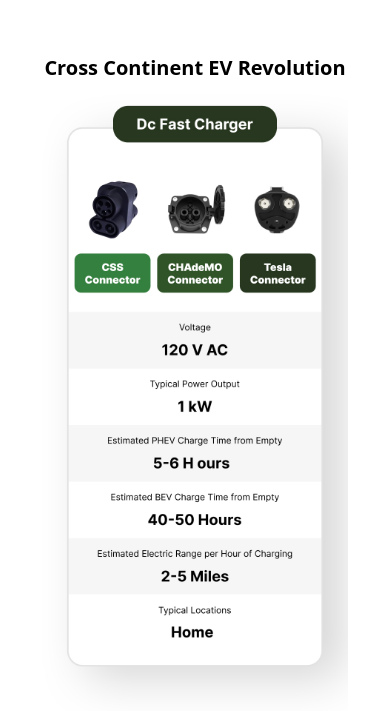
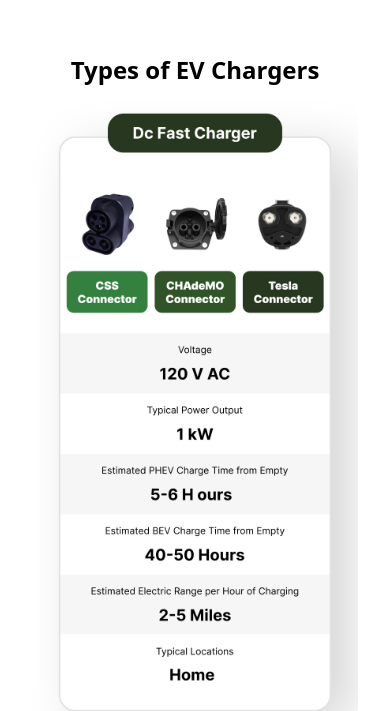
Before and after one commit to Wolf121Q/charj-webapp-main_2, a React (Vite) app: page / in a window 390 px wide. Shown: the part 1714-2425 px from the top of the page. Built offline with nearby package versions, Linux system fonts and the light colour scheme.

Commit message:
fixed responsiveness issues in  home page

```diff
--- a/src/pages/home/Index.jsx
+++ b/src/pages/home/Index.jsx
@@ -7,13 +7,15 @@ import charjDesktop from "../../assets/images/charj-desktop.jpg";
 import ecoSystem from "../../assets/images/eco-system.jpg";
 import { useMediaQuery } from 'react-responsive';
 import { Link } from "react-router-dom";
+import Footer from "../../components/footer";
 
 const Home = () => {
   const isSmallScreen = useMediaQuery({ maxWidth: 780 });
   const products = [
     {
       id: 1,
-      videoSrc:electricVehicle ,
+      videoSrc: electricVehicle,
+      background: true,
       title: "Cross Continent EV Revolution",
       subTitle: "Drive All Roads in the US, Canada, Europe and Middle East",
       orderUrl: "https://www.tesla.com/model3/design#overview",
@@ -22,6 +24,8 @@ const Home = () => {
     {
       id: 2,
       videoSrc: heroVideo,
+      background: true,
+
       title: "Cross Continent EV Revolution",
       subTitle: "Drive All Roads in the US, Canada, Europe and Middle East",
       orderUrl: "https://www.tesla.com/model3/design#overview",
@@ -30,8 +34,8 @@ const Home = () => {
     {
       id: 3,
       imgSrc: charjDesktop,
-      title: "Cross Continent EV Revolution",
-
+      title: "Types of EV Chargers",
+      background: false,
       imgSrcMobile: charjMobile2,
       imgSrcDesktop: true,
       orderUrl: "https://www.tesla.com/model3/design#overview",
@@ -40,7 +44,7 @@ const Home = () => {
     {
       id: 4,
       imgSrcMobile: charjMobile2,
-
+      background: false,
       orderUrl: "https://www.tesla.com/model3/design#overview",
       demoUrl: "https://www.tesla.com/drive?selectedModel=model3",
     },
@@ -54,7 +58,7 @@ const Home = () => {
       id: 6,
       imgSrc: ecoSystem,
       imgSrcMobile: ecoSystem,
-
+      background: false,
       orderUrl: "https://www.tesla.com/model3/design#overview",
       demoUrl: "https://www.tesla.com/drive?selectedModel=model3",
     },
@@ -70,6 +74,7 @@ const Home = () => {
         }
         return (
           <div className="h-[100vh] max-w-screen relative snap-center" key={index}>
+            {item.background ? (
               <div className="relative flex justify-center items-center h-screen w-full">
                 {isSmallScreen && item.imgSrcMobile ? (
                   <img src={item.imgSrcMobile} alt="" className="h-[75vh] w-screen object-contain" />
@@ -78,8 +83,7 @@ const Home = () => {
                 )}
                 {item.videoSrc && <video src={item.videoSrc} autoPlay loop muted className="h-full w-screen object-cover" />}
                 <div className="absolute top-20 w-full flex flex-col gap-3 text-center justify-center items-center text-white">
-                {item.id != 3 && item.title && <h1 className="text-4xl font-bold z-10">{item.title}</h1>}
-                {item.id === 3 && item.title && <h1 className="text-xl md:text-2xl font-bold z-10 text-black ">{item.title}</h1>}
+                  {item.title && <h1 className="text-4xl font-bold text-white z-10">{item.title}</h1>}
                   {item.subTitle && <p className="text-sm font-medium z-10 mt-5">{item.subTitle}</p>}
                 </div>
                 <div className="absolute w-full bottom-20 flex flex-col md:flex-row gap-3 text-center justify-center items-center z-10">
@@ -92,6 +96,19 @@ const Home = () => {
                   )}
                 </div>
               </div>
+            ) : (
+              <div className="grid gap-0 lg:gap-2 text-center pt-20">
+                <div>
+                  {item.title && <h1 className="text-2xl md:text-4xl  font-bold text-black z-10">{item.title}</h1>}
+                  {item.subTitle && <p className="text-sm font-medium z-10 mt-5">{item.subTitle}</p>}
+                </div>
+                {isSmallScreen && item.imgSrcMobile ? (
+                  <img src={item.imgSrcMobile} alt="" className="h-[80vh] w-screen object-contain" />
+                ) : (
+                  item.imgSrc && <img src={item.imgSrc} alt="" className="h-[80vh] md:h-auto lg:h-[80vh] w-screen object-contain" />
+                )}
+              </div>
+            )}
 
 
           </div>
```
Lines whose indentation alone changed are shown as unchanged.
